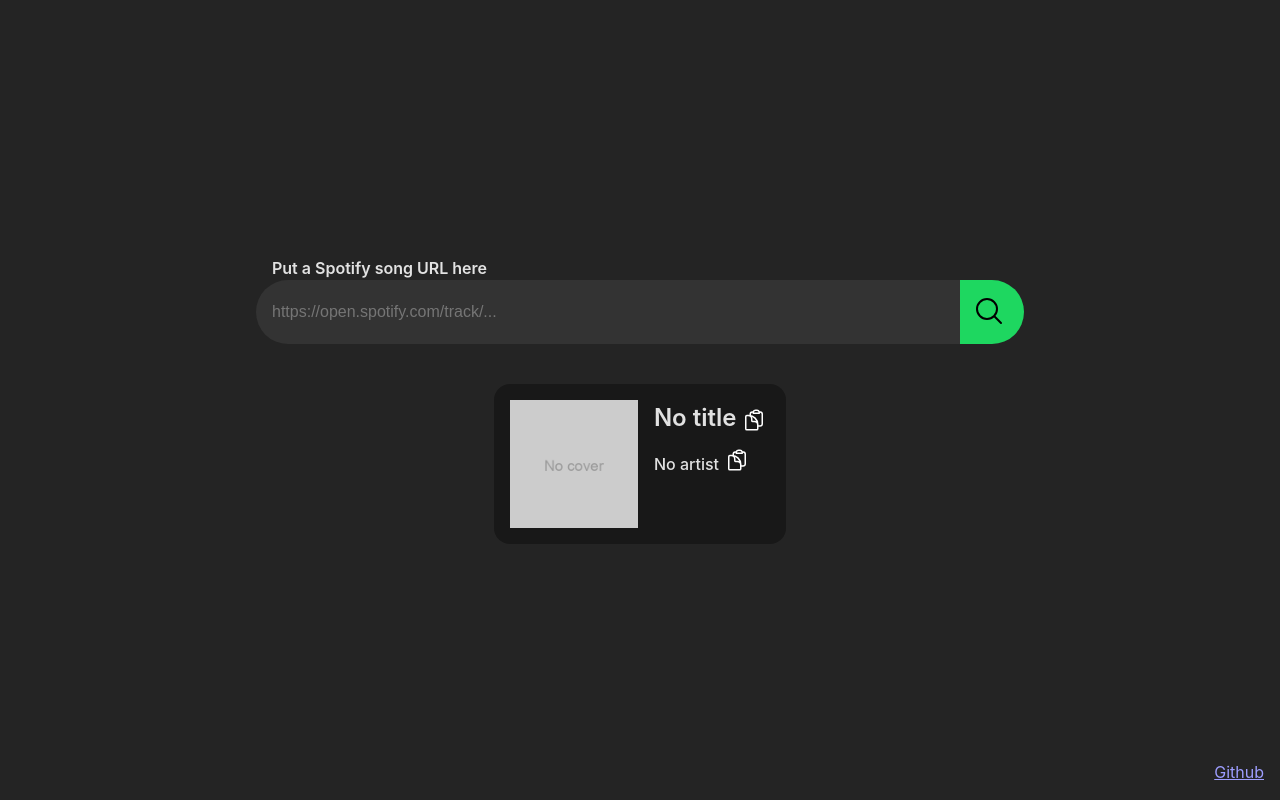
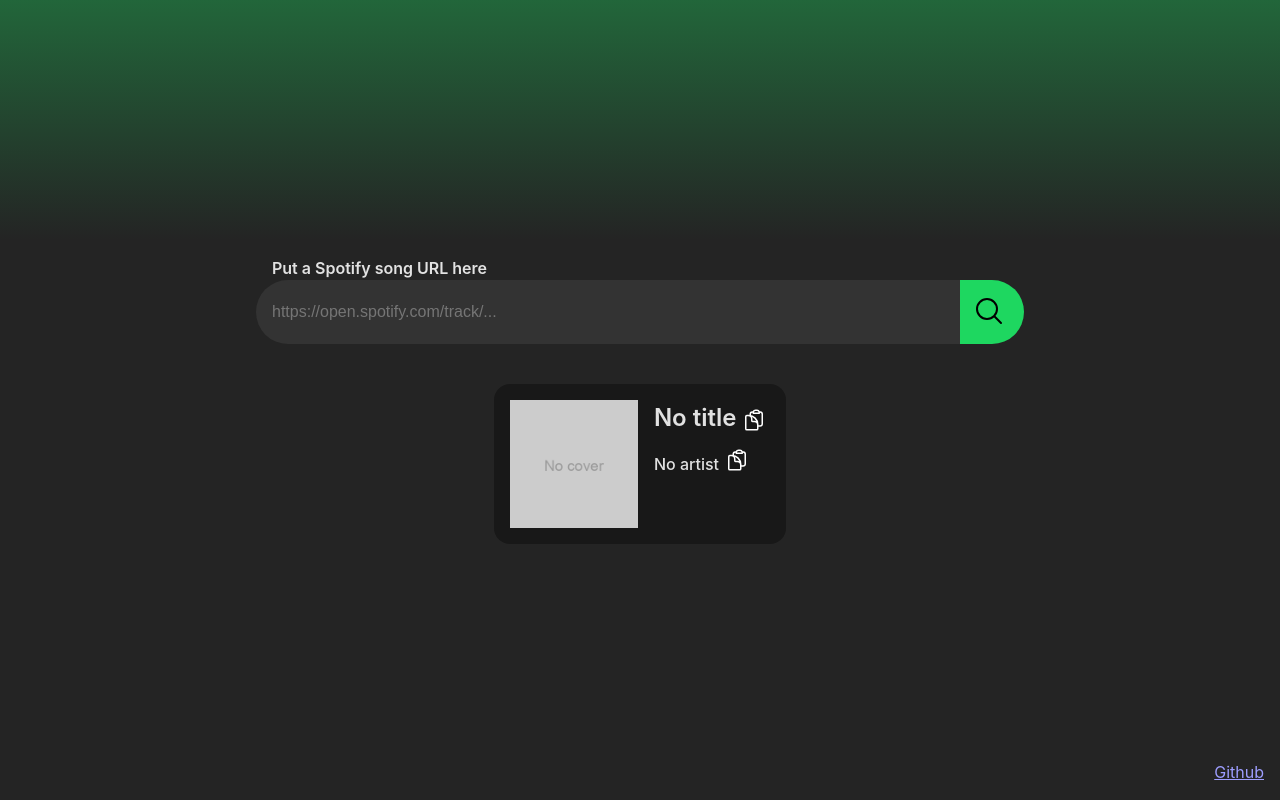
Before and after one commit to suhankins/copy-spotify-song-name, a Next.js app: page / in a window 1280 px wide. Built offline with nearby package versions, Linux system fonts and the light colour scheme.

Commit message:
added a gradient to the top of the page

```diff
--- a/src/app/globals.css
+++ b/src/app/globals.css
@@ -16,6 +16,7 @@ html {
     color-scheme: dark;
     color: rgba(255, 255, 255, 0.87);
     background-color: #242424;
+    background-image: linear-gradient(to bottom, #1ed7605e 0%, #0ff0 30% 100%);
 
     font-synthesis: none;
     text-rendering: optimizeLegibility;
```
